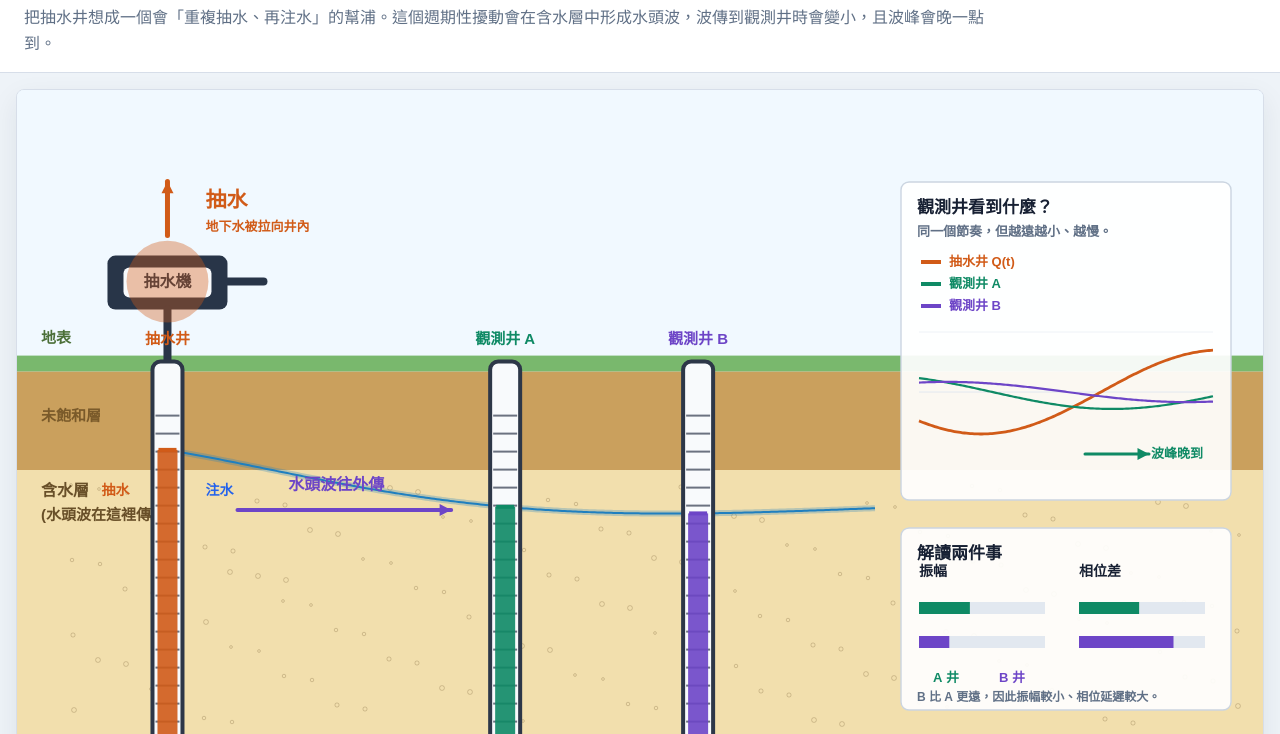
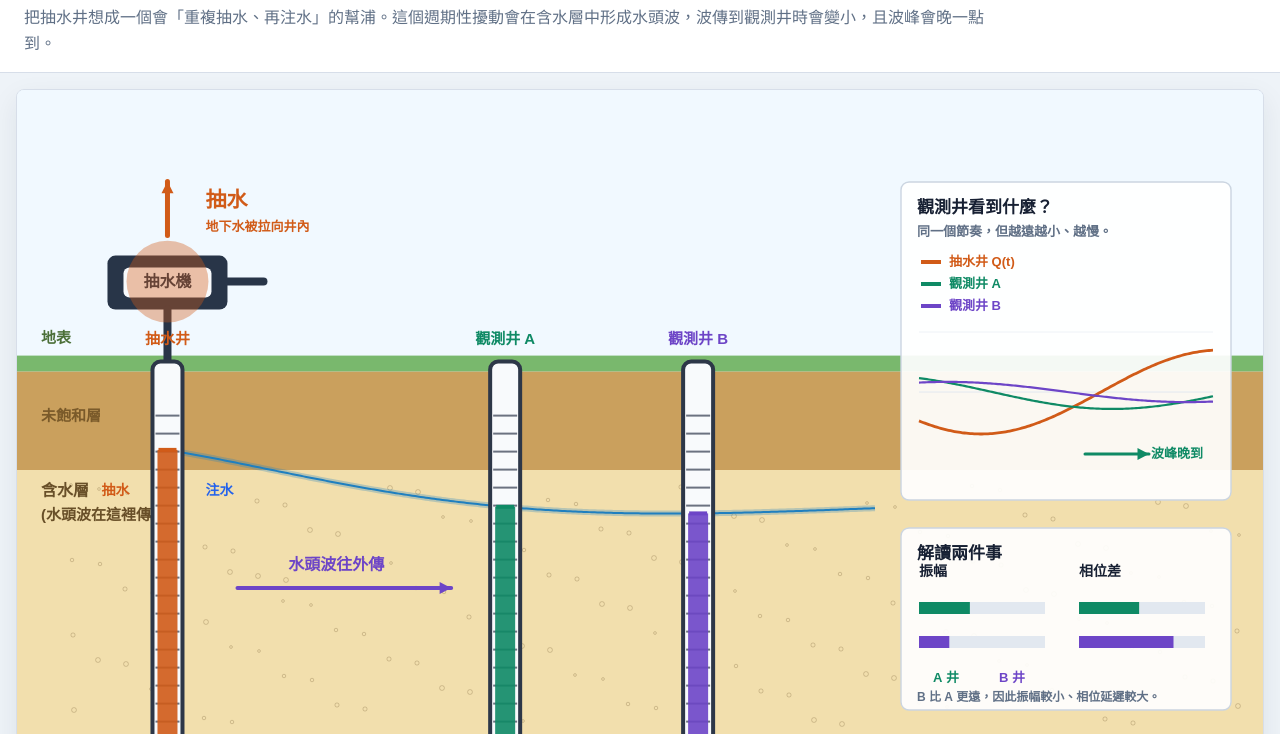
Before and after one commit to tinghsiangTsai/oscillatory-pumping-animation, a plain HTML site: page index.html in a window 1280 px wide. Shown: the part 66-800 px from the top of the page. Drawn offline with Linux system fonts and the light colour scheme.

Commit message:
Move wave propagation label lower

```diff
--- a/index.html
+++ b/index.html
@@ -589,8 +589,9 @@
       line(pumpX, bottom + 38, obs1, bottom + 38);
       line(pumpX, bottom + 64, obs2, bottom + 64);
       ctx.setLineDash([]);
-      arrow(pumpX + 70, aquiferTop + 40, obs1 - 54, aquiferTop + 40, colors.purple, 4);
-      text("水頭波往外傳", (pumpX + obs1) / 2, aquiferTop + 16, 16, colors.purple, "center", 900);
+      const waveLabelY = aquiferTop + 118;
+      arrow(pumpX + 70, waveLabelY, obs1 - 54, waveLabelY, colors.purple, 4);
+      text("水頭波往外傳", (pumpX + obs1) / 2, waveLabelY - 22, 16, colors.purple, "center", 900);
 
       text("抽水", pumpX - 52, groundY + 128, 14, colors.orange, "center", 900);
       text("注水", pumpX + 52, groundY + 128, 14, colors.blue, "center", 900);
```
